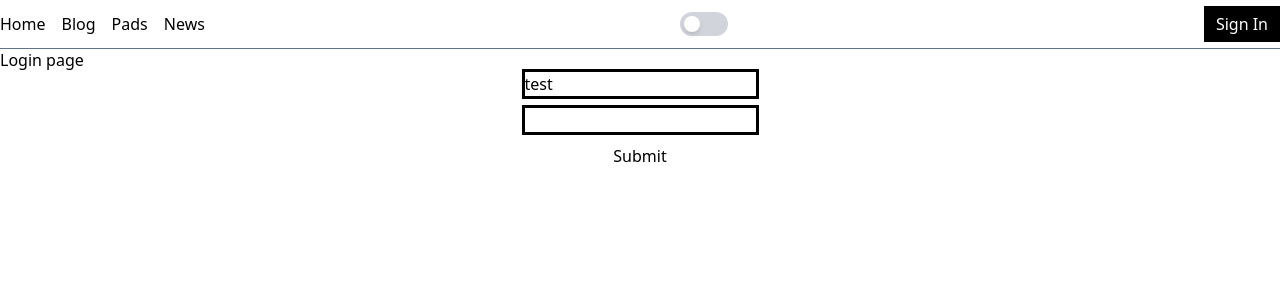
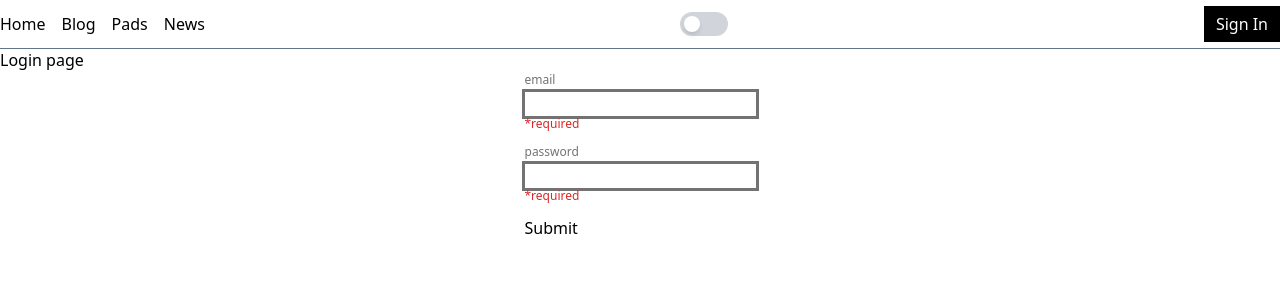
Before and after one commit to EmptyEXOT/shim-audio, a React app in the folder src/client/: page /login in a window 1280 px wide. Shown: the top 300 px of the page. Built offline with nearby package versions, Linux system fonts and the light colour scheme.

Commit message:
controlled inputs auth form and refresh_token remove from api server response

```diff
--- a/src/client/src/app/index.css
+++ b/src/client/src/app/index.css
@@ -12,3 +12,7 @@ body {
   padding: 0;
   margin: 0;
 }
+
+input {
+  all: unset;
+}
--- a/src/client/src/features/auth/api/auth.api.ts
+++ b/src/client/src/features/auth/api/auth.api.ts
@@ -18,6 +18,7 @@ export const authApi = emptySplitApi.injectEndpoints({
         url: 'auth/login',
         method: 'POST',
         body: credentials,
+        credentials: 'include',
       }),
     }),
   }),
--- a/src/client/src/features/auth/ui/LoginForm.tsx
+++ b/src/client/src/features/auth/ui/LoginForm.tsx
@@ -1,7 +1,7 @@
-import { Button } from '@/shared/component/button/ui/Button';
-import { FC, useState } from 'react';
+import { FormInput } from '@/shared/component/form_input/ui/FormInput';
+import { FC } from 'react';
+import { SubmitHandler, useForm } from 'react-hook-form';
 import { useLoginMutation } from '../api/auth.api';
-import { SubmitHandler, useForm } from 'react-hook-form';
 
 export interface LoginFormProps {}
 
@@ -11,12 +11,16 @@ interface FormInputs {
 }
 
 export const LoginForm: FC<LoginFormProps> = () => {
-  const {
-    register,
-    handleSubmit,
-    watch,
-    formState: { errors },
-  } = useForm<FormInputs>();
+  const { handleSubmit, control } = useForm<FormInputs>({
+    defaultValues: {
+      email: '',
+      password: '',
+    },
+    mode: 'onChange',
+  });
+
+  const [login, { isLoading }] = useLoginMutation();
+
   const onSubmit: SubmitHandler<FormInputs> = async (data) => {
     try {
       console.log('req');
@@ -31,18 +35,25 @@ export const LoginForm: FC<LoginFormProps> = () => {
       });
     }
   };
-  console.log(watch('email'));
-
-  const [login, { isLoading }] = useLoginMutation();
 
   return (
     <form onSubmit={handleSubmit(onSubmit)} className='flex flex-col gap-3'>
-      <input className='outline' defaultValue='test' {...register('email')} />
-      <input
+      <FormInput<FormInputs>
         className='outline'
-        {...register('password', { required: true })}
+        label='email'
+        control={control}
+        name='email'
+        rules={{ required: true }}
+      ></FormInput>
+      <FormInput<FormInputs>
+        className='outline'
+        label='password'
+        control={control}
+        name='password'
+        type='password'
+        rules={{ required: true }}
       />
-      {errors.password && <span>This field is required</span>}
+      {/* {errors.password && <span>This field is required</span>} */}
       <input type='submit' />
     </form>
   );
--- /dev/null
+++ b/src/client/src/shared/component/form_input/ui/FormInput.tsx
@@ -0,0 +1,44 @@
+import { Input } from '@/shared/component/input/ui/Input';
+import clsx from 'clsx';
+import {
+  FieldValues,
+  Path,
+  useController,
+  UseControllerProps,
+  UseFormRegister,
+} from 'react-hook-form';
+
+interface IFormValues {
+  FirstName: string;
+  Age: number;
+}
+
+interface FormInputProps<FormValues extends FieldValues> {
+  label: Path<FormValues>;
+  className?: string;
+  type?: string;
+}
+
+// Компонент FormInput
+export const FormInput = function <FormValues extends FieldValues>(
+  props: UseControllerProps<FormValues> & FormInputProps<FormValues>
+) {
+  const { field, fieldState } = useController(props);
+  return (
+    <div>
+      <Input
+        label={props.label}
+        {...field}
+        type={props.type || 'text'}
+        className={clsx(
+          props.className,
+          'outline-neutral-500 dark:focus:outline-white focus:outline-black text-black dark:text-white'
+        )}
+      />
+      {!field.value && props.rules?.required && (
+        <p className='text-xs text-red-600 dark:text-red-500'>*required</p>
+      )}
+      <p>{fieldState.isTouched && 'Touched'}</p>
+    </div>
+  );
+};
--- /dev/null
+++ b/src/client/src/shared/component/input/ui/Input.tsx
@@ -0,0 +1,57 @@
+import clsx from 'clsx';
+import { FC, forwardRef, memo, useId, useState } from 'react';
+import { Path, UseFormRegister } from 'react-hook-form';
+
+interface IFormValues {
+  email: string;
+  password: string;
+}
+
+type InputProps = {
+  label?: string;
+  value?: string | number;
+  onChange?: (event: React.ChangeEvent<HTMLInputElement>) => void;
+  className?: string;
+  required?: boolean;
+  type?: string;
+};
+
+export const Input = memo(
+  forwardRef<HTMLInputElement, InputProps>(function Input(props, ref) {
+    const id = useId();
+    const [isFocused, setIsFocused] = useState<boolean>(false);
+    const onFocus = () => {
+      setIsFocused(true);
+    };
+    const onBlur = () => {
+      setIsFocused(false);
+    };
+    return (
+      <div className='flex flex-col gap-1'>
+        {props.label && (
+          <label
+            htmlFor={id}
+            className={clsx(
+              'text-xs',
+              isFocused
+                ? 'text-black dark:text-white'
+                : 'text-neutral-500 dark:text-neutral-400'
+            )}
+          >
+            {props.label}
+          </label>
+        )}
+        <input
+          id={id}
+          className={clsx(props.className, 'bg-transparent')}
+          type={props.type || 'text'}
+          ref={ref}
+          onChange={props.onChange}
+          value={props.value}
+          onFocus={onFocus}
+          onBlur={onBlur}
+        />
+      </div>
+    );
+  })
+);
```
Also changed, not shown: 2 other files (tests, documents, lock files or other folders).
